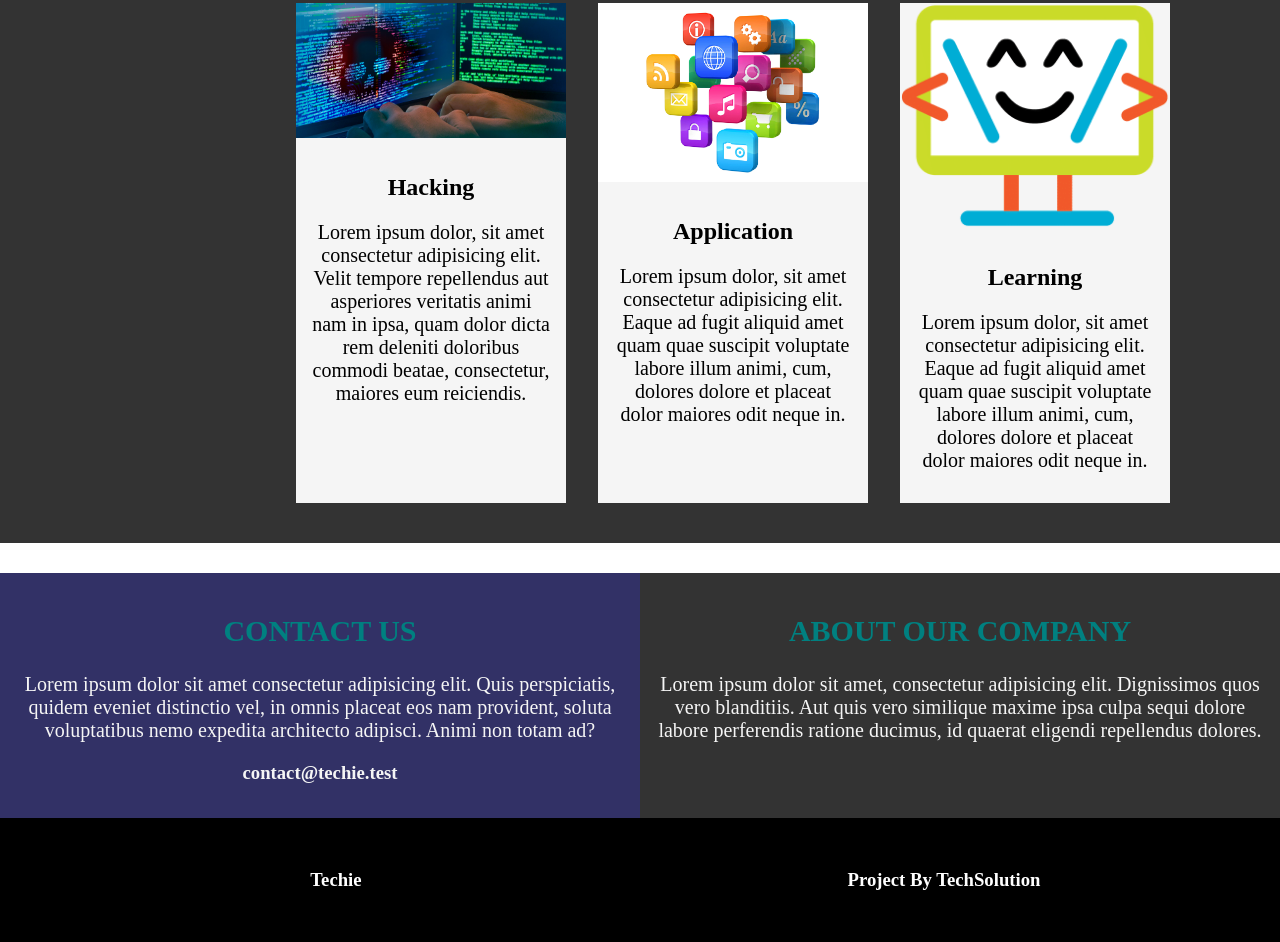
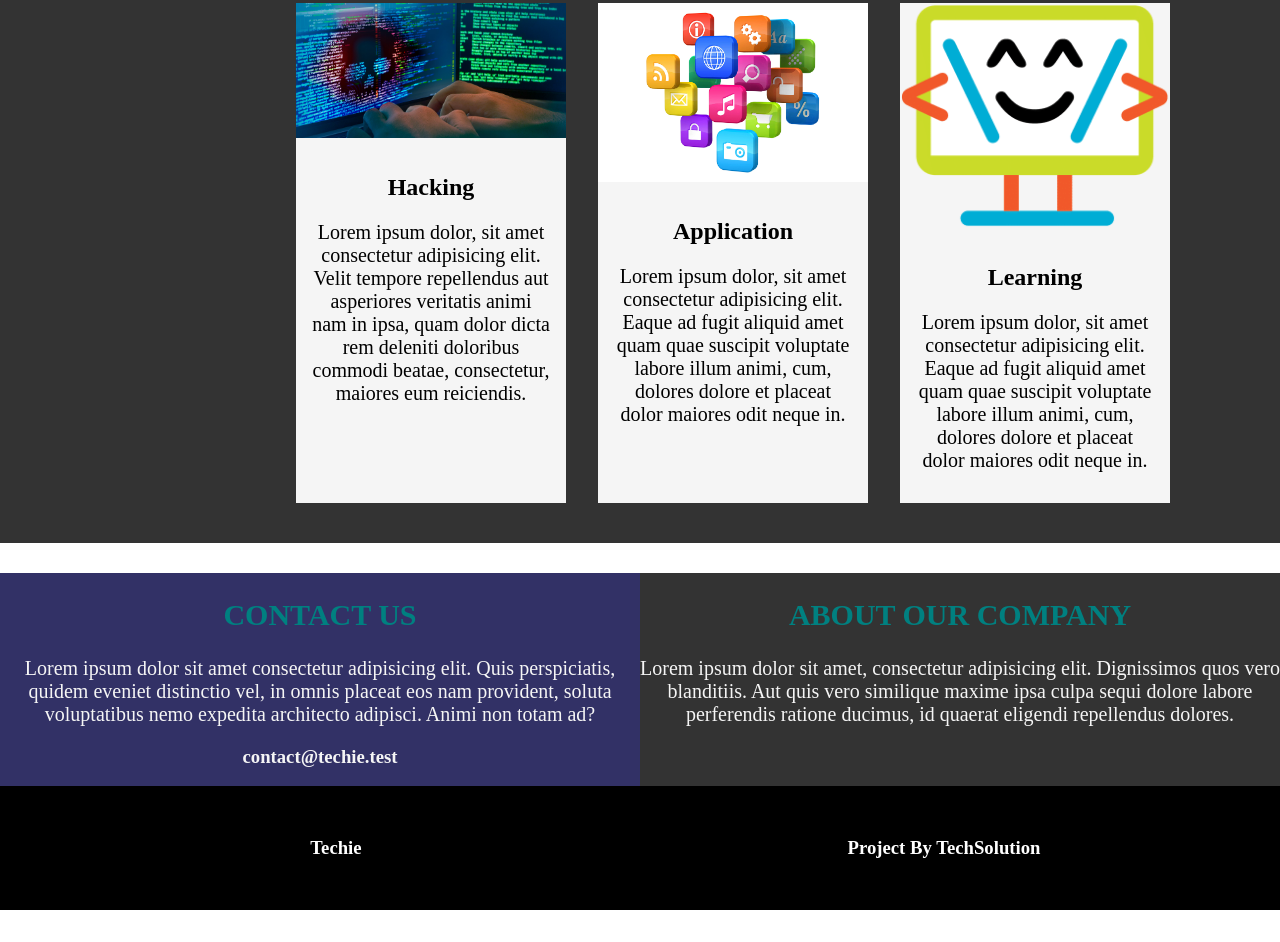
Before and after one commit to shubh045/Training, a website: page learning/June-11/Landing_page.html in a window 1280 px wide. Shown: the part 1200-2142 px from the top of the page. After the commit the page ends 2110 px from the top, so only its background shows below. Drawn offline with Linux system fonts and the light colour scheme.

Commit message:
added comment and made some changes

```diff
--- a/learning/June-11/Landing_page.css
+++ b/learning/June-11/Landing_page.css
@@ -19,6 +19,7 @@ body,html{
     width: 100%;
 }
 
+/* for header part */
 .show{
     position: absolute;
     background-image: url(img.jpg);
@@ -73,6 +74,8 @@ body,html{
     background-color: whitesmoke;
     color: #000;
 }
+
+/* in main section 1 & section 3 */
 .title{
     font-size: 30px;
     text-transform: uppercase;
@@ -82,6 +85,7 @@ body,html{
     text-decoration-style: wavy; */
 }
 
+/* in main section 1 */
 .content-text{
     padding: auto;
     font-size: 25px;
@@ -89,6 +93,7 @@ body,html{
     column-gap: 2em;
 }
 
+/* in main section 2 */
 #section-2{
     background-color: #333;
     margin-top: 30px;
@@ -117,15 +122,13 @@ img{
     height: auto;
 }
 
+/* in section 2 for every card */
 .card-content{
 padding: 1em;
 text-align: center;
 }
 
-.title{
-    font-size: 30px;
-}
-
+/* for section 3 */
 .para{
     font-size: 20px;
 }
@@ -133,7 +136,7 @@ text-align: center;
 
 .content{
     grid-column: span 2;
-    padding: 1em;
+    /* padding: 1em; */
     text-align: center;
     color: whitesmoke;
     margin-top: 30px;
@@ -148,6 +151,7 @@ text-align: center;
     background-color: rgb(50, 49, 102);
 }
 
+/* for footer */
 #f{
     background-color: #000;
     color: #fff;
```
